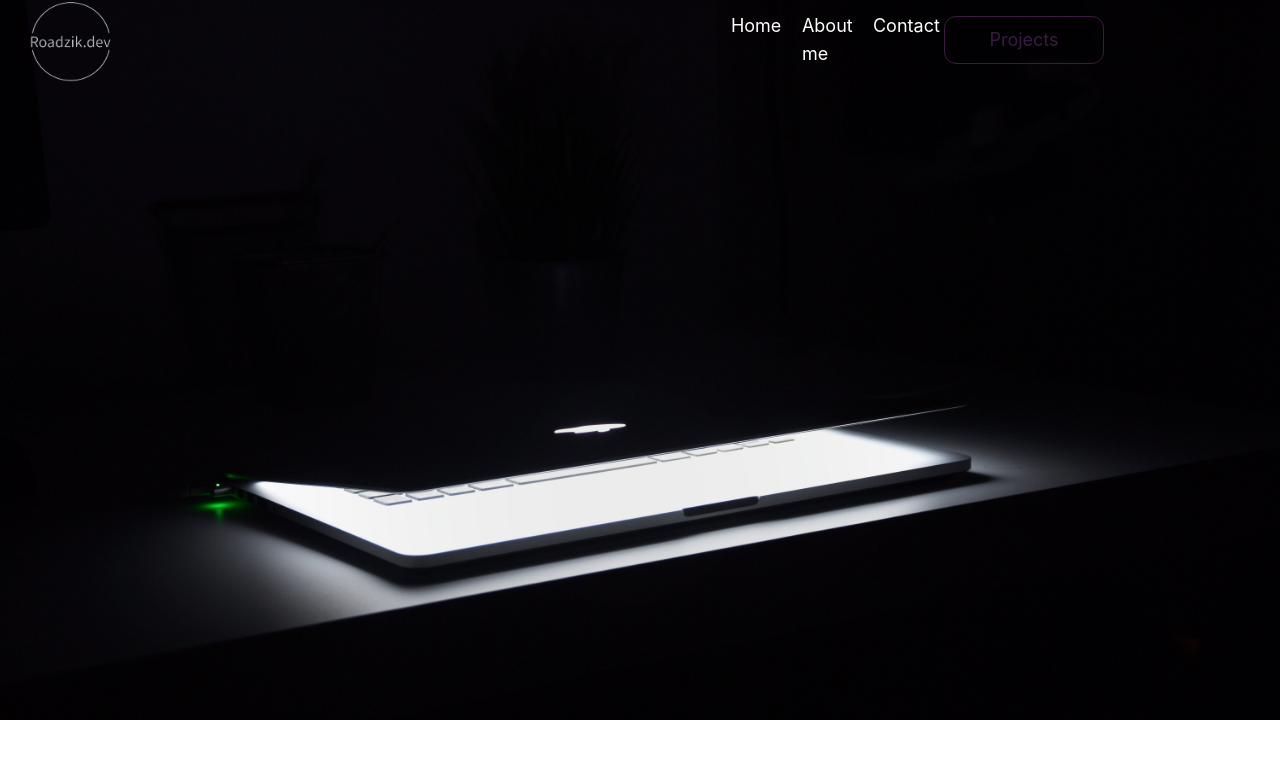
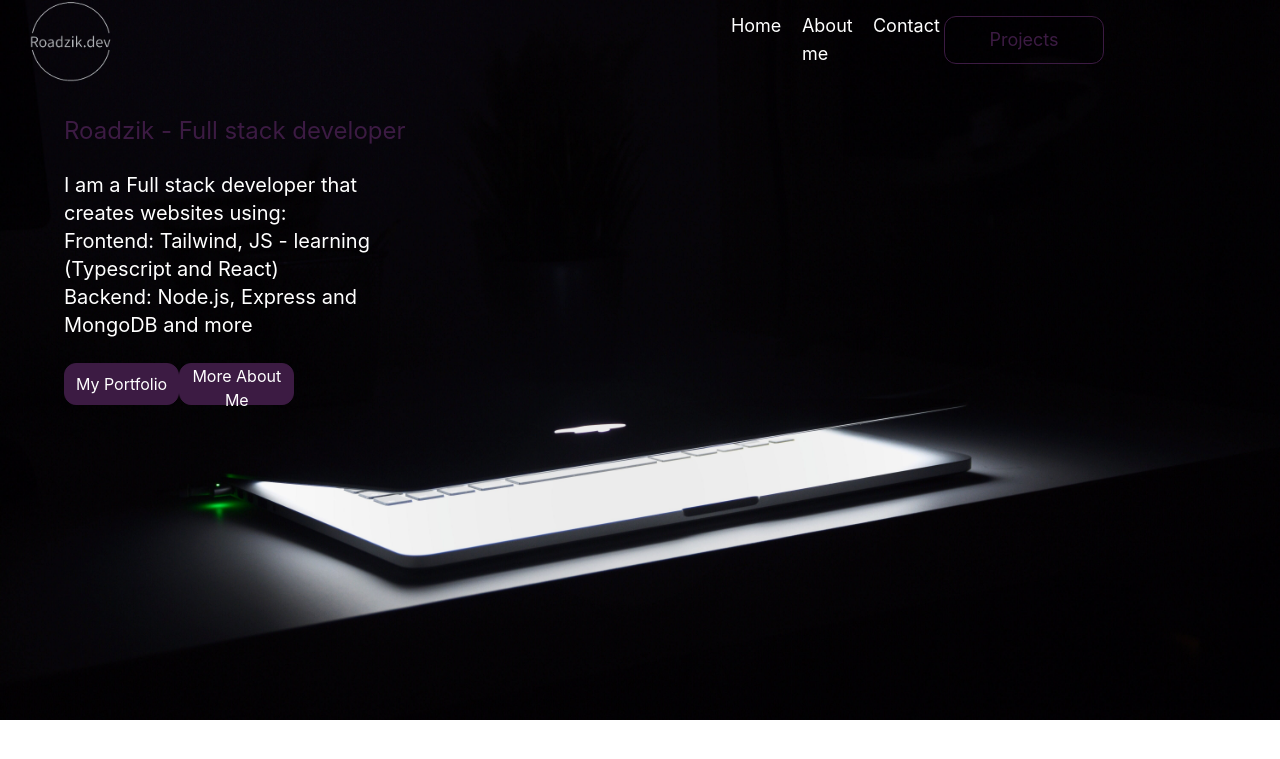
Before and after one commit to Roadzik/project, a Node server app: page / in a window 1280 px wide. Shown: the top 759 px of the page. Run offline with Node 20, Linux system fonts and the light colour scheme; some libraries are stand-ins or nearby versions.

Commit message:
Index changes

```diff
--- a/public/style.css
+++ b/public/style.css
@@ -598,8 +610,28 @@ html {
   display: none;
 }
 
+.h-1 {
+  height: 0.25rem;
+}
+
+.h-1\/2 {
+  height: 50%;
+}
+
+.h-2 {
+  height: 0.5rem;
+}
+
 .h-20 {
   height: 5rem;
+}
+
+.h-6 {
+  height: 1.5rem;
+}
+
+.h-\[40px\] {
+  height: 40px;
 }
 
 .h-\[90vh\] {
@@ -614,12 +646,40 @@ html {
   height: 100%;
 }
 
+.h-\[50px\] {
+  height: 50px;
+}
+
+.h-\[45px\] {
+  height: 45px;
+}
+
+.h-\[42px\] {
+  height: 42px;
+}
+
 .w-1 {
   width: 0.25rem;
 }
 
+.w-1\/2 {
+  width: 50%;
+}
+
 .w-1\/5 {
   width: 20%;
+}
+
+.w-2\/5 {
+  width: 40%;
+}
+
+.w-3 {
+  width: 0.75rem;
+}
+
+.w-3\/5 {
+  width: 60%;
 }
 
 .w-4 {
@@ -686,12 +738,48 @@ html {
   flex-direction: row;
 }
 
+.flex-col {
+  flex-direction: column;
+}
+
 .items-center {
   align-items: center;
 }
 
+.justify-normal {
+  justify-content: normal;
+}
+
+.justify-start {
+  justify-content: flex-start;
+}
+
+.justify-center {
+  justify-content: center;
+}
+
 .justify-between {
   justify-content: space-between;
+}
+
+.justify-items-start {
+  justify-items: start;
+}
+
+.gap-10 {
+  gap: 2.5rem;
+}
+
+.gap-2 {
+  gap: 0.5rem;
+}
+
+.gap-4 {
+  gap: 1rem;
+}
+
+.gap-6 {
+  gap: 1.5rem;
 }
 
 .rounded-xl {
@@ -706,14 +794,19 @@ html {
   border-style: solid;
 }
 
+.border-\[\#3c1b43\] {
+  --tw-border-opacity: 1;
+  border-color: rgb(60 27 67 / var(--tw-border-opacity));
+}
+
 .border-white {
   --tw-border-opacity: 1;
   border-color: rgb(255 255 255 / var(--tw-border-opacity));
 }
 
-.border-\[\#3c1b43\] {
-  --tw-border-opacity: 1;
-  border-color: rgb(60 27 67 / var(--tw-border-opacity));
+.bg-\[\#3c1b43\] {
+  --tw-bg-opacity: 1;
+  background-color: rgb(60 27 67 / var(--tw-bg-opacity));
 }
 
 .bg-gray-700 {
@@ -753,40 +846,59 @@ html {
   padding-left: 0px;
 }
 
+.pl-20 {
+  padding-left: 5rem;
+}
+
 .pl-40 {
   padding-left: 10rem;
+}
+
+.pl-\[45\%\] {
+  padding-left: 45%;
+}
+
+.pl-\[5\%\] {
+  padding-left: 5%;
 }
 
 .pr-0 {
   padding-right: 0px;
 }
 
+.pr-20 {
+  padding-right: 5rem;
+}
+
 .pr-40 {
   padding-right: 10rem;
 }
 
-.pl-\[20\%\] {
-  padding-left: 20%;
+.pt-10 {
+  padding-top: 2.5rem;
 }
 
-.pl-\[25\%\] {
-  padding-left: 25%;
+.pt-20 {
+  padding-top: 5rem;
 }
 
-.pl-\[35\%\] {
-  padding-left: 35%;
+.pt-40 {
+  padding-top: 10rem;
 }
 
-.pl-\[45\%\] {
-  padding-left: 45%;
+.text-2xl {
+  font-size: 1.5rem;
+  line-height: 2rem;
 }
 
-.pl-20 {
-  padding-left: 5rem;
+.text-3xl {
+  font-size: 1.875rem;
+  line-height: 2.25rem;
 }
 
-.pr-20 {
-  padding-right: 5rem;
+.text-4xl {
+  font-size: 2.25rem;
+  line-height: 2.5rem;
 }
 
 .text-base {
@@ -799,6 +911,20 @@ html {
   line-height: 1.75rem;
 }
 
+.text-xl {
+  font-size: 1.25rem;
+  line-height: 1.75rem;
+}
+
+.font-bold {
+  font-weight: 700;
+}
+
+.text-\[\#3c1b43\] {
+  --tw-text-opacity: 1;
+  color: rgb(60 27 67 / var(--tw-text-opacity));
+}
+
 .text-black {
   --tw-text-opacity: 1;
   color: rgb(0 0 0 / var(--tw-text-opacity));
@@ -807,25 +933,6 @@ html {
 .text-white {
   --tw-text-opacity: 1;
   color: rgb(255 255 255 / var(--tw-text-opacity));
-}
-
-.text-\[99e1d9\] {
-  color: 99e1d9;
-}
-
-.text-\[\#99e1d9\] {
-  --tw-text-opacity: 1;
-  color: rgb(153 225 217 / var(--tw-text-opacity));
-}
-
-.text-\[\#70ABAF\] {
-  --tw-text-opacity: 1;
-  color: rgb(112 171 175 / var(--tw-text-opacity));
-}
-
-.text-\[\#3c1b43\] {
-  --tw-text-opacity: 1;
-  color: rgb(60 27 67 / var(--tw-text-opacity));
 }
 
 .underline {
@@ -879,17 +971,28 @@ html {
   color: rgb(60 27 67 / var(--tw-text-opacity));
 }
 
-@media not all and (min-width: 640px) {
-  .max-sm\:pl-0 {
-    padding-left: 0px;
-  }
-
-  .max-sm\:pr-0 {
-    padding-right: 0px;
-  }
+.hover\:text-white:hover {
+  --tw-text-opacity: 1;
+  color: rgb(255 255 255 / var(--tw-text-opacity));
 }
 
 @media (min-width: 320px) {
+  .min-\[320px\]\:text-xl {
+    font-size: 1.25rem;
+    line-height: 1.75rem;
+  }
+
+  .min-\[320px\]\:text-2xl {
+    font-size: 1.5rem;
+    line-height: 2rem;
+  }
+
+  @media not all and (min-width: 1280px) {
+    .min-\[320px\]\:max-xl\:p-0 {
+      padding: 0px;
+    }
+  }
+
   @media not all and (min-width: 768px) {
     .min-\[320px\]\:max-md\:p-0 {
       padding: 0px;
--- a/views/index.ejs
+++ b/views/index.ejs
@@ -9,9 +9,16 @@
   <body>
     <section class="bg-[url('/pexels-daniel-putzer-633409.jpg')] h-[90vh] bg-no-repeat bg-cover">
       <%- include('./partial/navbar.ejs') %>
-    </section>
-    <section class="main">
-      <h1 class=""></h1>
+      <section class="h-1/2 w-1/2 justify-center flex pl-[5%] flex-col min-[320px]:max-sm:items-center min-[320px]:max-sm:w-full min-[320px]:max-sm:justify-normal gap-6 sm:max-xl:w-full">
+        <h1 class="text-[#3c1b43] text-4xl min-[320px]:text-2xl">Roadzik - Full stack developer</h1>
+        <p class="text-white text-xl min-[320px]:max-sm:text-l w-3/5">I am a Full stack developer that creates websites using: <br>
+          Frontend: Tailwind, JS - learning (Typescript and React) <br>
+          Backend: Node.js, Express and MongoDB and more</p>
+        <section class="flex flex-row justify-between w-2/5">
+          <button class="text-white w-40 h-[42px] rounded-xl h-full border-solid border border-[#3c1b43] hover:text-[#3c1b43] hover:bg-transparent bg-[#3c1b43] transition-all">My Portfolio</button>
+          <button class="text-white w-40 h-[42px] rounded-xl h-full border-solid border border-[#3c1b43] hover:text-[#3c1b43] hover:bg-transparent bg-[#3c1b43] transition-all">More About Me</button>
+        </section>
+        </section>
     </section>
   </body>
 </html>
--- a/views/partial/navbar.ejs
+++ b/views/partial/navbar.ejs
@@ -2,7 +2,7 @@
   <section class="w-1/5 h-full flex items-center">
     <img src="smth.png" alt="Logo" class="w-[120px] hover:cursor-pointer" />
   </section>
-  <section class="flex justify-between flex-row w-4/5 pr-40 pl-40 font h-full items-center text-white min-[320px]:max-md:p-0">
+  <section class="flex justify-between flex-row w-4/5 pr-40 pl-40 font h-full items-center text-white min-[320px]:max-xl:p-0">
     <ul class="flex justify-between flex-1 pl-[45%] min-[320px]:max-md:p-0"">
       <li class="basis-1/3">
         <a href="index" class="hover:text-[#3c1b43] transition-all">Home</a>
@@ -14,6 +14,6 @@
         <a href="contact" class="hover:text-[#3c1b43] transition-all">Contact</a>
       </li>
     </ul>
-    <button class="text-white w-40 rounded-xl h-full border-[#3c1b43] border-solid border text-[#3c1b43] hover:text-white hover:bg-[#3c1b43] transition-all">Projects</button>
+    <button class="w-40 rounded-xl h-full border-[#3c1b43] border-solid border text-[#3c1b43] hover:text-white hover:bg-[#3c1b43] transition-all">Projects</button>
   </section>
 </nav>
```
Also changed, not shown: other parts of public/style.css (+57 -66 lines).
